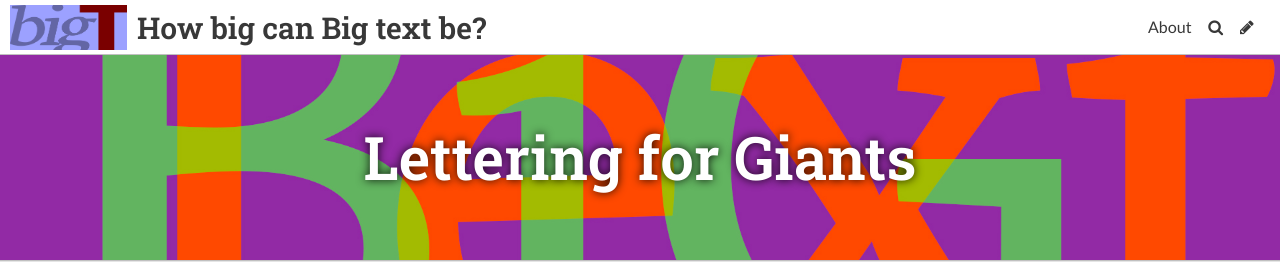
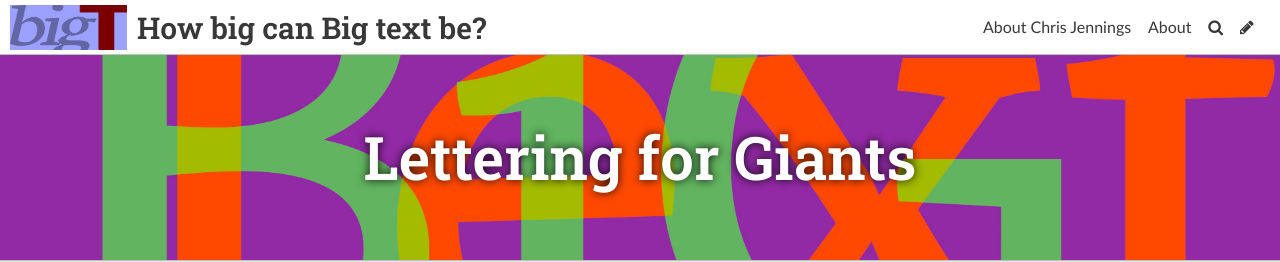
Before and after one commit to chrisatbrookes/bigtext, a Jekyll site: the page built from index.html, in a window 1280 px wide. Shown: the top 262 px of the page. Built offline with Jekyll 4.4.1, drawn with Linux system fonts in a browser that asks for light colours; some web fonts are replaced; the list of posts is cut into pages by our own code.

Commit message:
Update Settings “general”

```diff
--- a/_data/settings.yml
+++ b/_data/settings.yml
@@ -9,4 +9,6 @@ favicon: ../uploads/favicon.ico
 gridlayout: true
 fixednavbar: true
 upzoom: true
-items: []
+items:
+  - name: About Chris Jennings
+    siteurl: /aboutme
```
